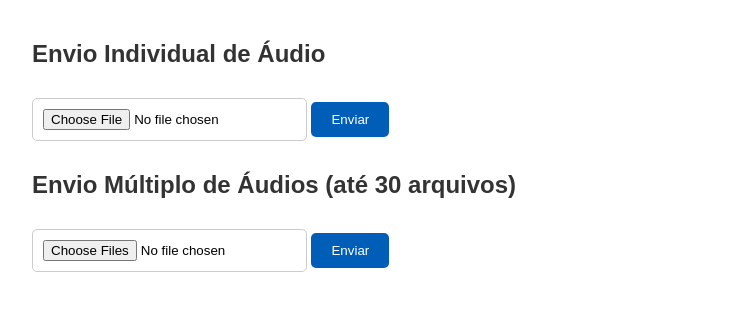
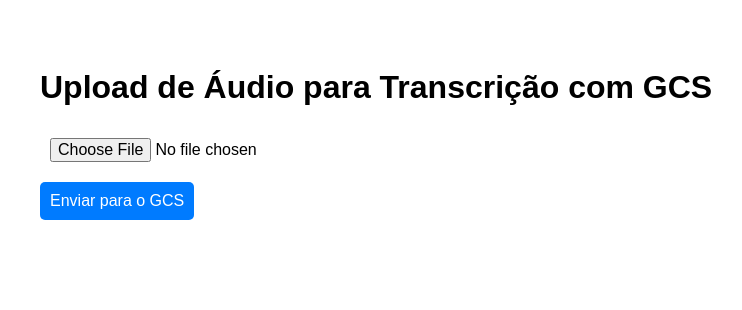
Before and after one commit to EvertonTeles036/analisador-ia-fastapi, a plain HTML site: page index.html in a window 1280 px wide. Shown: the whole page, without its empty margins (8-750 px from the left). Drawn offline with Linux system fonts and the light colour scheme.

Commit message:
Update index.html

```diff
--- a/index.html
+++ b/index.html
@@ -2,50 +2,83 @@
 <html lang="pt-br">
 <head>
     <meta charset="UTF-8">
-    <title>Envio de Áudios para Transcrição</title>
+    <title>Upload de Áudio para Transcrição com GCS</title>
     <style>
         body {
             font-family: Arial, sans-serif;
-            margin: 40px;
+            padding: 40px;
         }
-        h2 {
-            color: #333;
+
+        input, button {
+            margin-bottom: 10px;
+            padding: 10px;
+            font-size: 16px;
         }
-        form {
-            margin-bottom: 20px;
-        }
-        input[type="file"] {
-            padding: 10px;
-            margin: 10px 0;
-            border: 1px solid #ccc;
-            border-radius: 5px;
-        }
+
         button {
-            padding: 10px 20px;
-            background-color: #005eb8;
+            background-color: #007bff;
             color: white;
             border: none;
             border-radius: 5px;
             cursor: pointer;
         }
+
         button:hover {
-            background: #003f88;
+            background-color: #0056b3;
+        }
+
+        #status {
+            margin-top: 20px;
+            font-weight: bold;
         }
     </style>
 </head>
 <body>
+    <h1>Upload de Áudio para Transcrição com GCS</h1>
 
-    <h2>Envio Individual de Áudio</h2>
-    <form action="/upload/" method="post" enctype="multipart/form-data">
-        <input type="file" name="file" accept="audio/*" required>
-        <button type="submit">Enviar</button>
-    </form>
+    <input type="file" id="fileInput" accept="audio/*">
+    <br>
+    <button onclick="enviarParaGCS()">Enviar para o GCS</button>
 
-    <h2>Envio Múltiplo de Áudios (até 30 arquivos)</h2>
-    <form action="/upload-multiple/" method="post" enctype="multipart/form-data">
-        <input type="file" name="files" accept="audio/*" multiple required>
-        <button type="submit">Enviar</button>
-    </form>
+    <div id="status"></div>
 
+    <script>
+        async function enviarParaGCS() {
+            const fileInput = document.getElementById("fileInput");
+            const status = document.getElementById("status");
+
+            if (!fileInput.files.length) {
+                status.innerText = "Selecione um arquivo de áudio.";
+                return;
+            }
+
+            const file = fileInput.files[0];
+
+            // Etapa 1 – Requisição da URL assinada para upload
+            const response = await fetch(`/gerar_signed_url?filename=${file.name}`);
+            if (!response.ok) {
+                status.innerText = "Erro ao gerar URL assinada.";
+                return;
+            }
+
+            const data = await response.json();
+            const signedUrl = data.url;
+
+            // Etapa 2 – Upload do arquivo diretamente para a URL assinada
+            const upload = await fetch(signedUrl, {
+                method: "PUT",
+                headers: {
+                    "Content-Type": file.type
+                },
+                body: file
+            });
+
+            if (upload.ok) {
+                status.innerText = "Upload realizado com sucesso!";
+            } else {
+                status.innerText = "Erro no envio para o GCS.";
+            }
+        }
+    </script>
 </body>
 </html>
```
